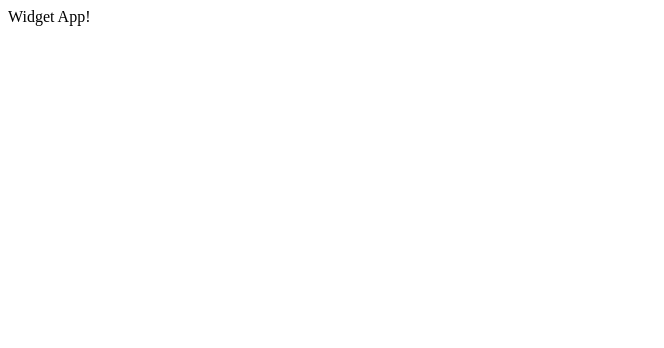
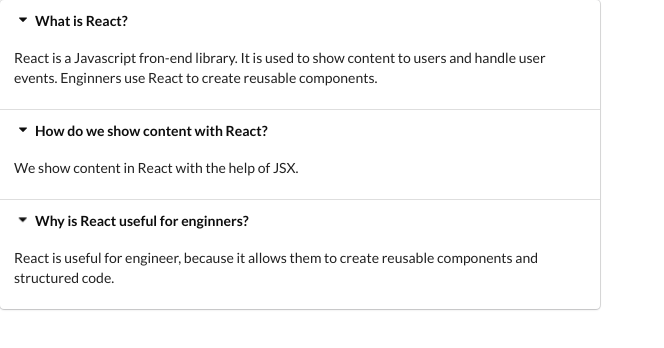
Before and after one commit to YashSahay1812/LearningReact_Widget, a React (Create React App) app: page / in a window 1280 px wide. Shown: the top 348 px of the page, without its empty margins (0-664 px from the left). Built offline with nearby package versions, Linux system fonts and the light colour scheme.

Commit message:
Added basic structure and styling

```diff
--- a/public/index.html
+++ b/public/index.html
@@ -10,6 +10,7 @@
       content="Web site created using create-react-app"
     />
     <link rel="apple-touch-icon" href="%PUBLIC_URL%/logo192.png" />
+    <link rel="stylesheet" href="https://cdnjs.cloudflare.com/ajax/libs/semantic-ui/2.4.1/semantic.min.css" integrity="sha512-8bHTC73gkZ7rZ7vpqUQThUDhqcNFyYi2xgDgPDHc+GXVGHXq+xPjynxIopALmOPqzo9JZj0k6OqqewdGO3EsrQ==" crossorigin="anonymous" referrerpolicy="no-referrer" />
     <!--
       manifest.json provides metadata used when your web app is installed on a
       user's mobile device or desktop. See https://developers.google.com/web/fundamentals/web-app-manifest/
--- a/src/App.js
+++ b/src/App.js
@@ -1,8 +1,26 @@
 import React from 'react';
+import Accordion from './components/Accordion';
+
+const items = [
+    {
+        title: "What is React?",
+        content: "React is a Javascript fron-end library. It is used to show content to users and handle user events. Enginners use React to create reusable components."
+    },
+    {
+        title: "How do we show content with React?",
+        content: "We show content in React with the help of JSX."
+    },
+    {
+        title: "Why is React useful for enginners?",
+        content: "React is useful for engineer, because it allows them to create reusable components and structured code."
+    }
+];
 
 const App = () => {
     return (
-        <div>Widget App!</div>
+        <div>
+            <Accordion items={items} />
+        </div>
     );
 }
 
--- /dev/null
+++ b/src/components/Accordion.js
@@ -0,0 +1,24 @@
+import React from "react";
+
+const Accordion = ({items}) => {
+
+    const renderedItems = items.map(({title,content}) =>
+        <React.Fragment key={title}>
+            <div className="title active">
+                <i className="dropdown icon"></i>
+                {title}
+            </div>
+            <div className="content active">
+                <p>{content}</p>
+            </div>
+        </React.Fragment>
+    )
+
+    return (
+        <div className="ui styled accordion">
+            {renderedItems}
+        </div>
+    );
+}
+
+export default Accordion;
```
